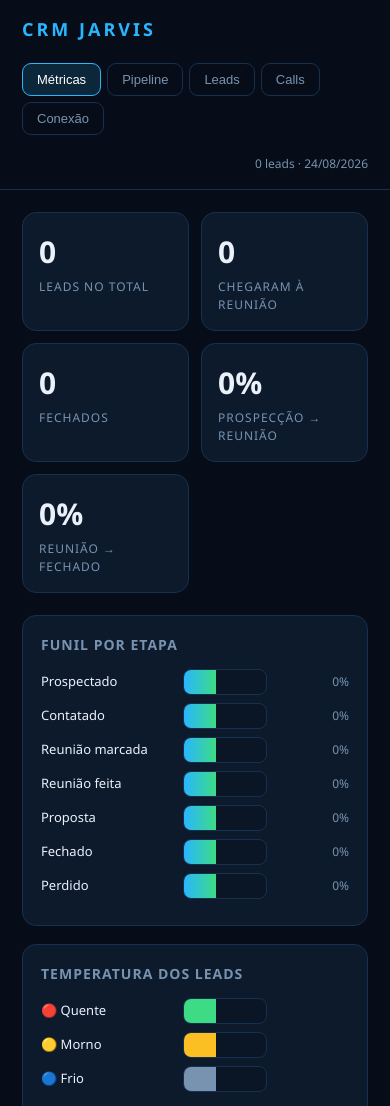
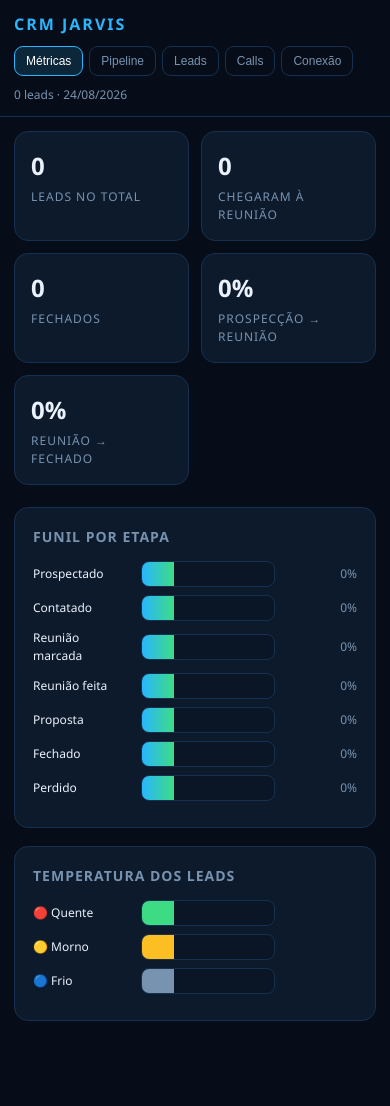
Before and after one commit to robertaferreirasena-cyber/crm-jarvis, a plain HTML site: page index.html in a window 390 px wide. Shown: the top 1106 px of the page. After the commit the page ends 1053 px from the top, so only its background shows below. Drawn offline with Linux system fonts and the light colour scheme.

Commit message:
add index.html

```diff
--- a/index.html
+++ b/index.html
@@ -67,6 +67,20 @@
  .cx{background:var(--painel);border:1px dashed var(--linha,var(--borda));border-radius:14px;padding:22px;max-width:520px}
  .cx input{width:100%;background:var(--painel2);border:1px solid var(--borda);border-radius:8px;color:var(--fraco);padding:10px;margin:6px 0}
  .vazio{color:var(--fraco);text-align:center;padding:50px}
+ /* 100% responsivo - celular, tablet e desktop */
+ @media(max-width:680px){
+   header{padding:12px 14px;gap:10px}
+   h1{font-size:16px;letter-spacing:2px}
+   .sub{margin-left:0;width:100%;order:3}
+   nav{order:2;width:100%}
+   nav button{padding:7px 11px;font-size:12px}
+   main{padding:14px}
+   .kpi .n{font-size:24px}
+   .barra .lab{width:96px;font-size:12px}
+   .coluna{flex:0 0 82vw}
+   .modal{padding:12px}
+   .ficha{padding:16px}
+ }
 </style></head>
 <body>
 <header>
```
